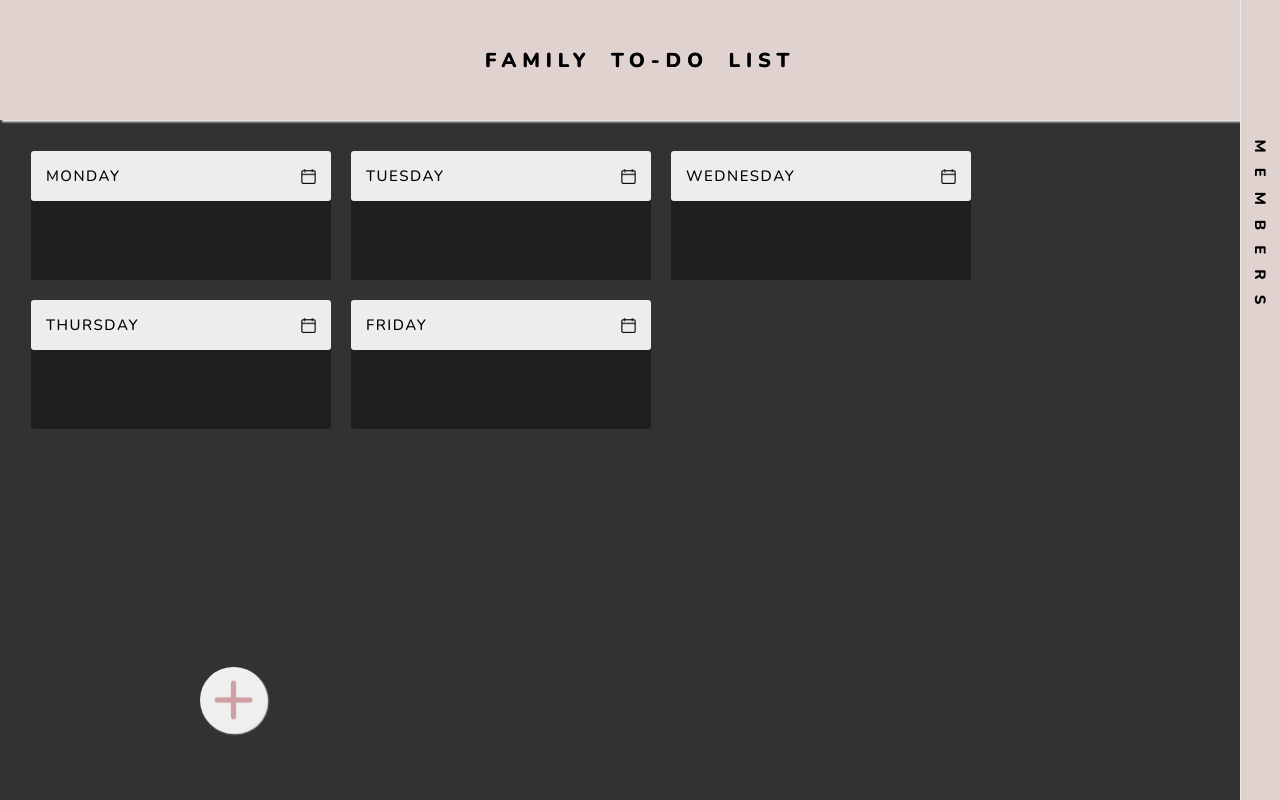
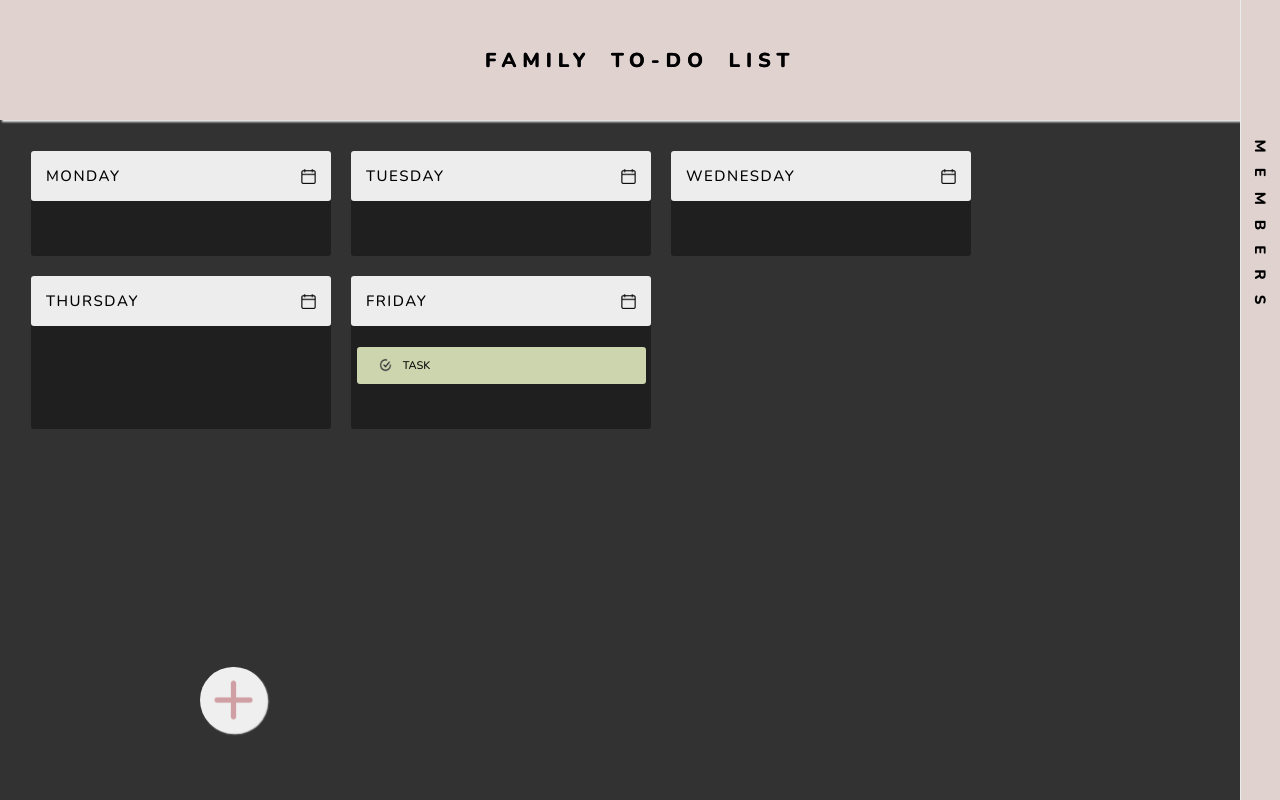
Before and after one commit to paulalast/familyTODOList, a website: page index.html in a window 1280 px wide. Shown: the top 800 px of the page. Drawn offline with nearby package versions, Linux system fonts and the light colour scheme.

Commit message:
add func task done

```diff
--- a/index.html
+++ b/index.html
@@ -64,19 +64,15 @@
                         src="./dist/img/icons/calendar.png" alt="calendar icon">
                 </h2>
                 <ul class="todo__list">
-                    <!-- <li class="todo__list__item">
+                    <li class="todo__list__item">
                         <img class="checkmark"
                             src="/dist/img/icons/checkmark.png" alt=""> TASK
-                    </li> -->
+                    </li>
                 </ul>
 
             </div>
 
-            <!-- <div class="weekendbox 6" display="none">
-                <h2 class="weekendbox__title">WEEKEND  <img class="calendar" src="/dist/img/icons/calendar.png" alt="ikona kalendarza"></h2>
-                <p class="weekendbox__task">ZADANIE</p>
 
-            </div> -->
             <button class="addTask"> <img class="addTaskBtn"
                     src="./dist/img/icons/add.png" alt="add button"></button>
         </section>
```
Also changed, not shown: dist/css/style.min.css, dist/js/script.min.js.
